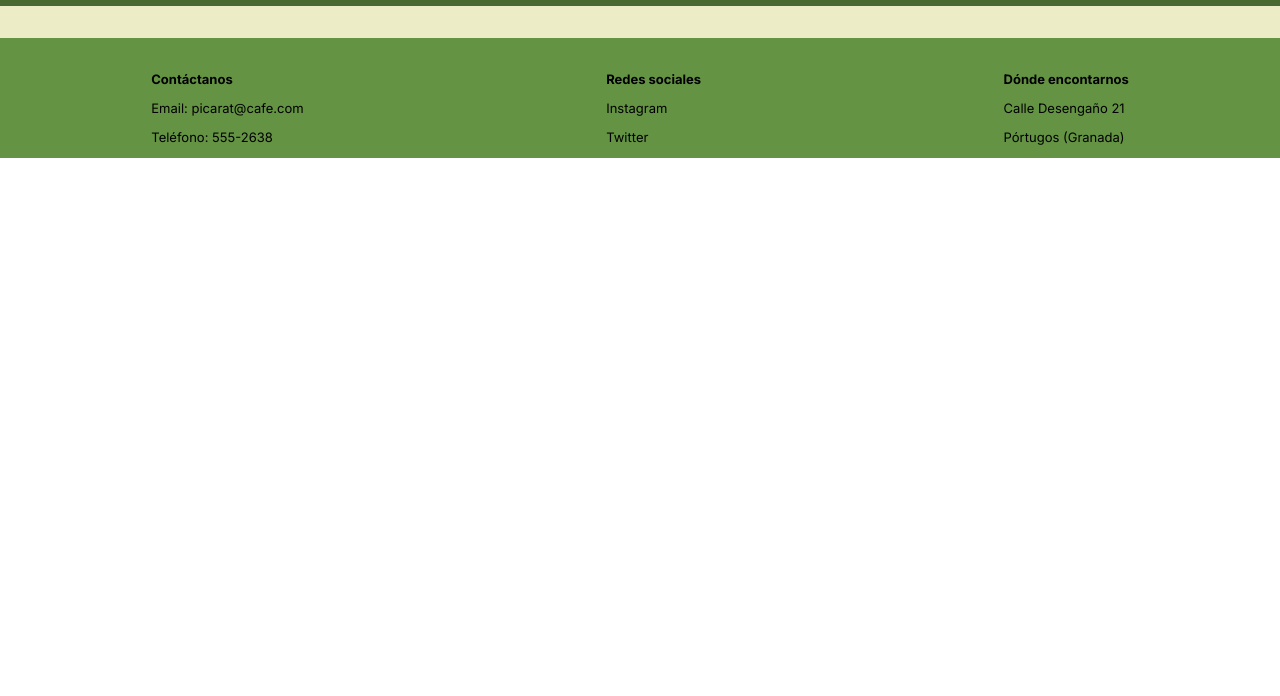
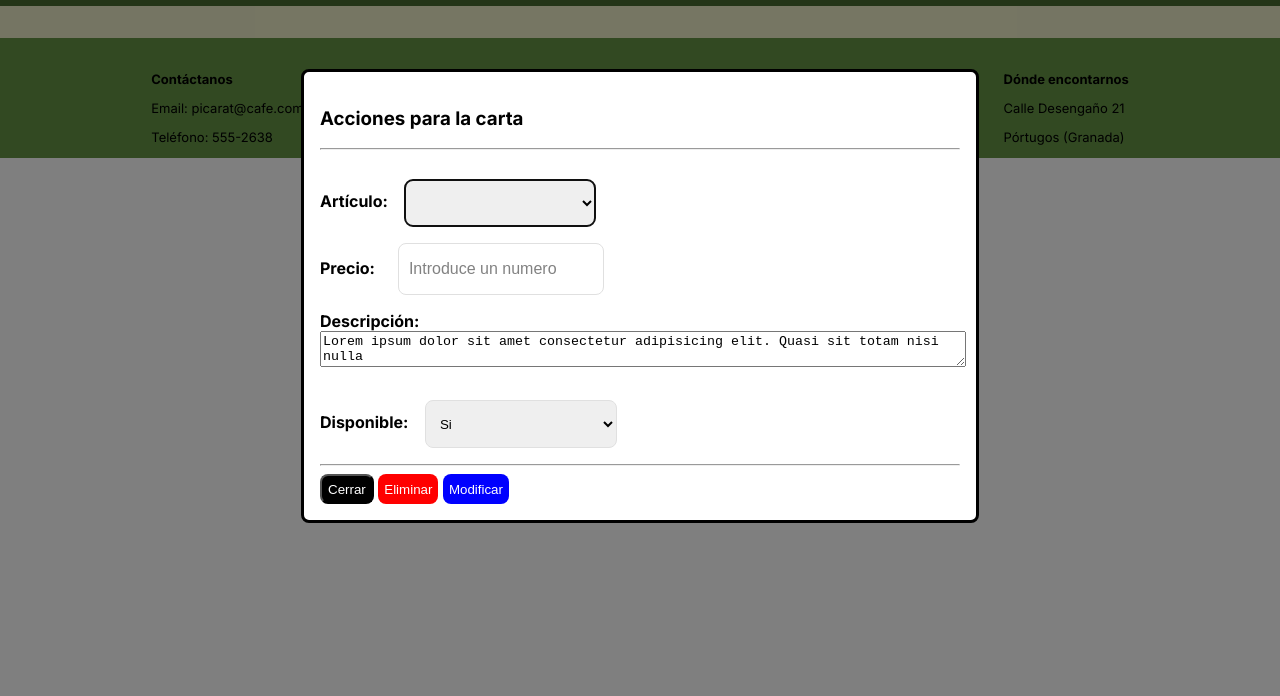
Before and after one commit to cesrg9/picarat, a website: page public/carta.html in a window 1280 px wide. Shown: the part 104-800 px from the top of the page. Drawn offline with nearby package versions, Linux system fonts and the light colour scheme; some packages are replaced by stand-ins of ours; no server answers; a script that the page names is missing; a web font is replaced by a local one.

Commit message:
Botones y funcionalidades primarias para admin

```diff
--- a/public/carta.html
+++ b/public/carta.html
@@ -7,10 +7,12 @@
     <link rel="stylesheet" href="./css/navbar.css">
     <link rel="stylesheet" href="./css/carta.css">
     <link rel="stylesheet" href="./css/footer.css">
+    <link rel="stylesheet" href="./css/modal.css">
     <link rel="preconnect" href="https://fonts.googleapis.com">
     <link rel="preconnect" href="https://fonts.gstatic.com" crossorigin>
     <link href="https://fonts.googleapis.com/css2?family=Italiana&display=swap" rel="stylesheet">
     <link href="https://fonts.googleapis.com/css2?family=Inter:wght@100..900&display=swap" rel="stylesheet">
+    <script src="https://cdn.jsdelivr.net/npm/sweetalert2@11.4.10/dist/sweetalert2.all.min.js"></script>
     <title>Picarat Café</title>
 
 </head>
@@ -32,6 +34,7 @@
     <div class="main" style="padding-bottom: 2.5%;"> <!-- CUERPO PRINCIPAL -->
         <div class="container_padre">
         </div>
+
     </div>
 
     <div class="footer"> <!-- FOOTER -->
@@ -54,7 +57,29 @@
             <p>Pórtugos (Granada)</p>
         </div>
     </div>
-
+    <dialog id="modal1" class="modal1"> <!-- Modal de info de eventos-->
+        <h3 id="titulo_evento">Acciones para la carta</h3>
+        <hr>
+        <div>
+            <p><b>Artículo: </b>
+            <select id="reserva_evento"> <!-- CARGA DE LOS ELEMENTOS RECIBIDOS -->
+            </select></p>
+            <p><b>Precio: </b><input type="number" id="comensales_reserva" placeholder="Introduce un numero"></p>
+            <p><b>Descripción: </b><textarea id="descripcion_evento">Lorem ipsum dolor sit amet consectetur adipisicing elit. Quasi sit totam nisi nulla
+                voluptate consequatur
+                nihil exercitationem inventore! Non odio iusto consequatur dolorem voluptatum similique hic quasi aliquid
+                ipsam pariatur?</textarea></p>
+            <p><b>Disponible: </b>
+                <select id="reserva_evento"> <!-- CARGA DE LOS ELEMENTOS RECIBIDOS -->
+                    <option>Si</option>
+                    <option>No</option>
+                </select></p>
+        </div>
+        <hr>
+        <button class="btn_close">Cerrar</button>
+        <button class="btn_delete">Eliminar</button>
+        <button class="btn_confirm">Modificar</button>
+      </dialog>
 </body>
 
 <script src="https://code.jquery.com/jquery-3.6.0.min.js"></script>
--- a/public/css/carta.css
+++ b/public/css/carta.css
@@ -56,3 +56,36 @@ html body {
     font-weight: 600;
     color: rgb(133, 133, 133);
 }
+
+select{
+    margin-top: 2%;
+    border: 1px solid #E0E0E0;
+    border-radius: 8px;
+    margin-left: 2%;
+    padding-left: 10px;
+    width: 30%;
+    height: 48px;
+}
+select option{
+    font-size: 16px;
+}
+
+input{
+    border: 1px solid #E0E0E0;
+    border-radius: 8px;
+    padding-left: 10px;
+    margin-left: 3%;
+    width: 30%;
+    height: 48px;
+}
+
+input::placeholder{
+    align-self: center;
+    color: #828282;
+    font-size: 16px;
+}
+
+textarea{
+    width: 100%;
+    resize: vertical;
+}
--- /dev/null
+++ b/public/css/modal.css
@@ -0,0 +1,37 @@
+.modal1{
+    width: 50%;
+    border-radius: 8px;
+}
+
+.modal1[open] {
+    animation: fadeIn 0.25s forwards;
+  }
+
+
+.modal1::backdrop{
+    background-color: rgb(0,0,0,0.5);
+}
+
+.btn_close{
+    background-color: black;
+    color: white;
+    border-radius: 8px;
+    height: 30px;
+    width: fit-content;
+}
+.btn_delete{
+    background-color: rgb(255, 0, 0);
+    color: white;
+    border: none;
+    border-radius: 8px;
+    height: 30px;
+    width: fit-content;
+}
+.btn_confirm{
+    background-color: blue;
+    color: white;
+    border: none;
+    border-radius: 8px;
+    height: 30px;
+    width: fit-content;
+}
--- a/public/css/navbar.css
+++ b/public/css/navbar.css
@@ -7,6 +7,20 @@
    background-color: rgb(72, 106, 49);
 }
 
+.admin_btn{
+   position: fixed;
+   bottom: 2.5%;
+   right: 2.5%;
+   padding: 15px;
+   color: white;
+   align-self: flex-end;
+   background-color: black;
+   border-radius: 10px;
+   text-decoration: none;
+   width: 10%;
+   margin-right: 20px;
+   margin-bottom: 20px;
+}
 .parte_izq{
    padding-left: 2.5%;
 }
--- a/public/js/carta.js
+++ b/public/js/carta.js
@@ -1,4 +1,5 @@
 document.addEventListener('DOMContentLoaded', () => {
+   window.modal1.showModal()
 
    raw = {
       coleccion: 'carta'
@@ -11,9 +12,33 @@ document.addEventListener('DOMContentLoaded', () => {
       contentType: 'application/json',
       success: async (response) => {
          await cargarCarta(response)
+         await getButton()
       }
    })
+
+
 })
+
+$('.btn_close').click(() => {
+   window.modal1.close()
+})
+
+
+async function getButton(){
+
+   $.ajax({
+      url: '/getButton',
+      type: 'POST',
+      success: async (response) => {
+         if(response){
+            document.querySelector('.main').innerHTML += response
+            await $('.admin_btn').click(() =>{
+               window.modal1.showModal()
+            })
+         }
+      }
+   })
+}
 
 
 function cargarCarta(carta) {
```
Also changed, not shown: public/css/index.css (+0 -20 lines), public/index.html (+1 -0 lines), server.js (+35 -8 lines).
